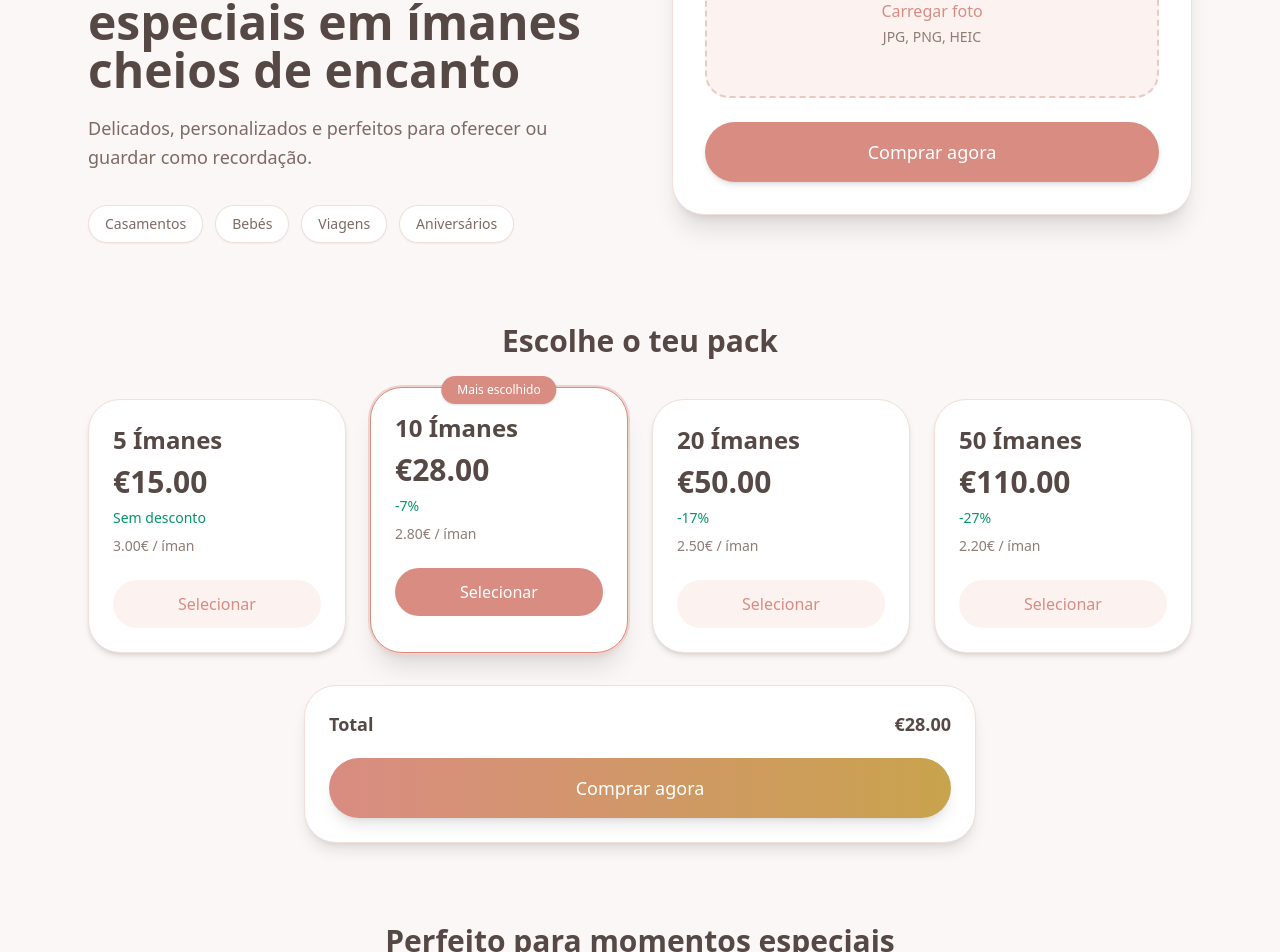
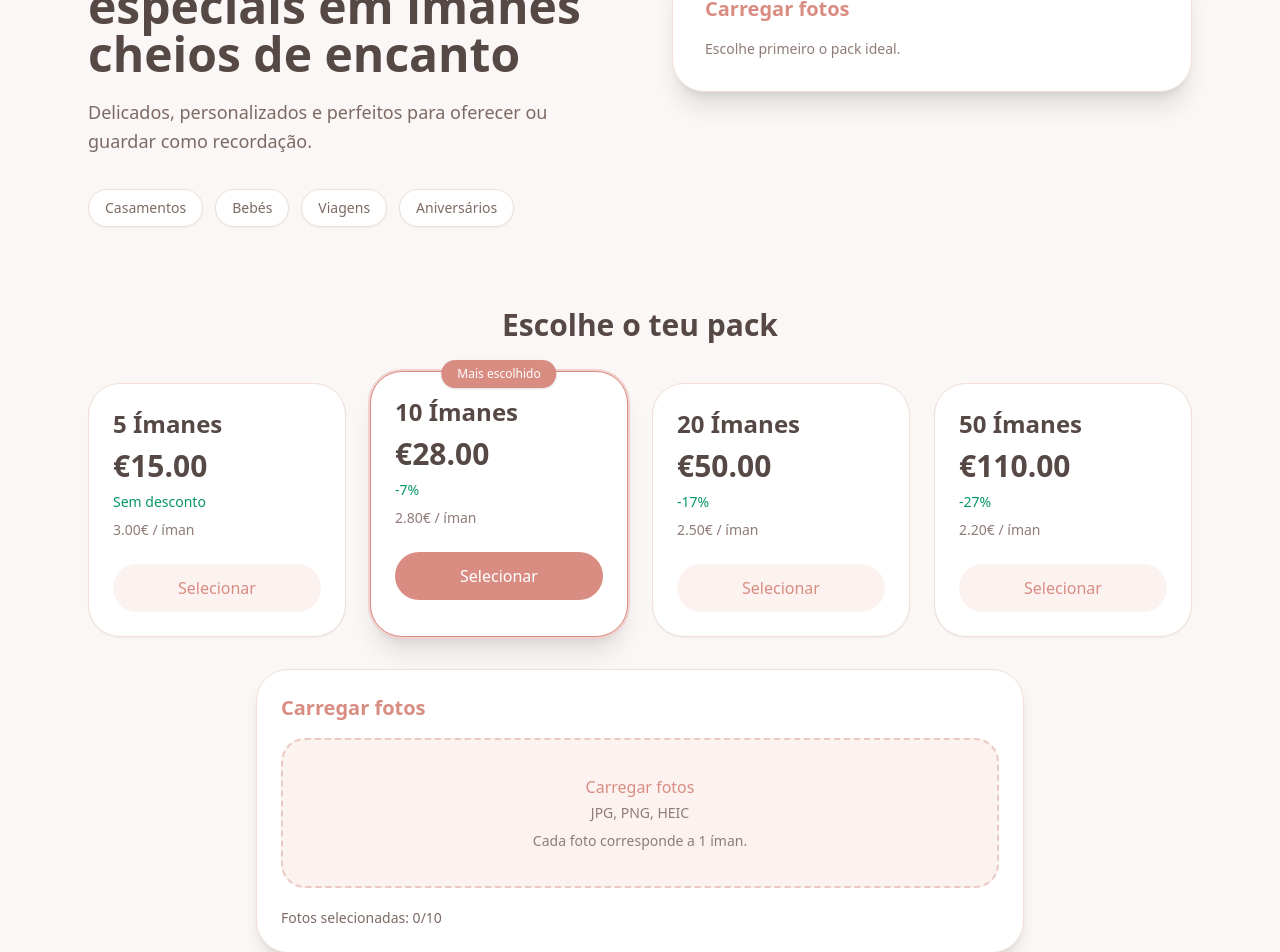
Before and after one commit to vivasara98-gif/photomagia, a React (Vite) app: page / in a window 1280 px wide. Shown: the part 340-1292 px from the top of the page. Built offline with nearby package versions, Linux system fonts and the light colour scheme.

Commit message:
upload entre packs e pagamento

```diff
--- a/src/App.jsx
+++ b/src/App.jsx
@@ -3,7 +3,7 @@ import { useMemo, useState } from "react";
 export default function App() {
   const [language, setLanguage] = useState("pt");
   const [selectedPack, setSelectedPack] = useState(10);
-  const [file, setFile] = useState(null);
+  const [files, setFiles] = useState([]);
 
   const stripeLink = "https://buy.stripe.com/test_aFa7sMgcIbdsceM7XB0Fi00";
 
@@ -13,7 +13,7 @@ export default function App() {
       title: "Guarda os teus momentos mais especiais em ímanes cheios de encanto",
       subtitle:
         "Delicados, personalizados e perfeitos para oferecer ou guardar como recordação.",
-      upload: "Carregar foto",
+      upload: "Carregar fotos",
       preview: "Pré-visualização",
       choosePack: "Escolhe o teu pack",
       buy: "Comprar agora",
@@ -37,13 +37,23 @@ export default function App() {
       shipping1: "Portugal — envio disponível",
       shipping2: "Europa — envio disponível",
       footer: "Ímanes personalizados 5x5cm",
+      selectPackFirst: "Escolhe primeiro o pack ideal.",
+      uploadHint: "Cada foto corresponde a 1 íman.",
+      selectedPhotos: "Fotos selecionadas",
+      missingPhotos: "Faltam",
+      exactPhotos: "Perfeito! Já tens o número certo de fotos para este pack.",
+      tooManyPhotos: "Selecionaste fotos a mais para este pack.",
+      needMorePhotos: "Seleciona o número total de fotos correspondente ao pack escolhido.",
+      packReady: "Pack pronto para comprar",
+      photosWord: "fotos",
+      clearPhotos: "Limpar fotos",
     },
     en: {
       brand: "PhotoMagia",
       title: "Keep your most special moments in charming photo magnets",
       subtitle:
         "Delicate, personalized and perfect to gift or keep as a beautiful memory.",
-      upload: "Upload photo",
+      upload: "Upload photos",
       preview: "Preview",
       choosePack: "Choose your pack",
       buy: "Buy now",
@@ -67,13 +77,23 @@ export default function App() {
       shipping1: "Portugal — shipping available",
       shipping2: "Europe — shipping available",
       footer: "Custom 5x5cm magnets",
+      selectPackFirst: "Choose your ideal pack first.",
+      uploadHint: "Each photo corresponds to 1 magnet.",
+      selectedPhotos: "Selected photos",
+      missingPhotos: "Missing",
+      exactPhotos: "Perfect! You already have the right number of photos for this pack.",
+      tooManyPhotos: "You selected too many photos for this pack.",
+      needMorePhotos: "Select the total number of photos that matches the chosen pack.",
+      packReady: "Pack ready to buy",
+      photosWord: "photos",
+      clearPhotos: "Clear photos",
     },
     fr: {
       brand: "PhotoMagia",
       title: "Gardez vos plus beaux moments dans des aimants pleins de charme",
       subtitle:
         "Délicats, personnalisés et parfaits à offrir ou à garder comme souvenir.",
-      upload: "Télécharger une photo",
+      upload: "Télécharger des photos",
       preview: "Aperçu",
       choosePack: "Choisissez votre pack",
       buy: "Acheter maintenant",
@@ -97,6 +117,16 @@ export default function App() {
       shipping1: "Portugal — livraison disponible",
       shipping2: "Europe — livraison disponible",
       footer: "Aimants personnalisés 5x5cm",
+      selectPackFirst: "Choisissez d'abord le pack idéal.",
+      uploadHint: "Chaque photo correspond à 1 aimant.",
+      selectedPhotos: "Photos sélectionnées",
+      missingPhotos: "Il manque",
+      exactPhotos: "Parfait ! Vous avez déjà le bon nombre de photos pour ce pack.",
+      tooManyPhotos: "Vous avez sélectionné trop de photos pour ce pack.",
+      needMorePhotos: "Sélectionnez le nombre total de photos correspondant au pack choisi.",
+      packReady: "Pack prêt à acheter",
+      photosWord: "photos",
+      clearPhotos: "Effacer les photos",
     },
   };
 
@@ -108,27 +138,34 @@ export default function App() {
   ];
 
   const current = content[language];
-  const previewUrl = useMemo(() => (file ? URL.createObjectURL(file) : null), [file]);
+  const selectedPrice = packs.find((p) => p.qty === selectedPack)?.price ?? 28;
+  const selectedCount = files.length;
+  const missingCount = Math.max(selectedPack - selectedCount, 0);
+  const tooMany = selectedCount > selectedPack;
+  const exactMatch = selectedCount === selectedPack;
+  const canBuy = exactMatch;
+
+  const previewUrls = useMemo(() => {
+    return files.map((file) => URL.createObjectURL(file));
+  }, [files]);
 
   const handlePay = () => {
+    if (!canBuy) return;
     window.location.href = stripeLink;
   };
 
   const handleFileChange = (e) => {
-    const selected = e.target.files?.[0];
-    if (selected) setFile(selected);
+    const selected = Array.from(e.target.files || []);
+    setFiles(selected);
   };
 
-  const selectedPrice = packs.find((p) => p.qty === selectedPack)?.price ?? 28;
+  const clearPhotos = () => setFiles([]);
 
   return (
     <div className="min-h-screen bg-[#faf7f6] text-[#564844]">
       <header className="max-w-6xl mx-auto px-6 py-6 flex justify-between items-center">
         <div className="flex items-center gap-4">
-          <img src="/logo.png" alt="PhotoMagia" className="h-20 md:h-24 object-contain" />
-          <div className="text-3xl font-semibold tracking-tight text-[#d98c82]">
-            {current.brand}
-          </div>
+          <img src="/logo.png" alt="PhotoMagia" className="h-20 object-contain" />
         </div>
 
         <div className="space-x-2">
@@ -159,7 +196,7 @@ export default function App() {
             Photo magnets • 5×5 cm
           </div>
 
-          <h1 className="text-3xl md:text-5xl font-semibold leading-tight text-[#564844] max-w-xl">
+          <h1 className="text-4xl md:text-5xl font-semibold leading-tight text-[#564844] max-w-xl">
             {current.title}
           </h1>
 
@@ -183,30 +220,7 @@ export default function App() {
 
         <div className="bg-white rounded-[2rem] shadow-xl border border-[#f1dfd8] p-6 md:p-8">
           <h2 className="text-xl font-semibold text-[#d98c82] mb-4">{current.upload}</h2>
-
-          <label className="flex items-center justify-center w-full min-h-[150px] border-2 border-dashed border-[#e9c9c2] rounded-[1.5rem] cursor-pointer bg-[#fcf2ef] hover:bg-[#faece8] transition">
-            <div className="text-center px-4">
-              <div className="text-base font-medium text-[#d98c82]">{current.upload}</div>
-              <div className="text-sm text-[#8f7c76] mt-1">JPG, PNG, HEIC</div>
-            </div>
-            <input type="file" accept="image/*" onChange={handleFileChange} className="hidden" />
-          </label>
-
-          {previewUrl && (
-            <div className="mt-6">
-              <p className="text-sm text-[#8f7c76] mb-3">{current.preview}</p>
-              <div className="w-44 h-44 rounded-[1.5rem] overflow-hidden border border-[#e9c9c2] shadow bg-white">
-                <img src={previewUrl} alt="preview" className="w-full h-full object-cover" />
-              </div>
-            </div>
-          )}
-
-          <button
-            onClick={handlePay}
-            className="mt-6 w-full bg-[#d98c82] hover:bg-[#c97a70] text-white py-4 rounded-full text-lg font-medium shadow-md"
-          >
-            {current.buy}
-          </button>
+          <p className="text-sm text-[#8f7c76]">{current.selectPackFirst}</p>
         </div>
       </section>
 
@@ -222,7 +236,7 @@ export default function App() {
             return (
               <div
                 key={pack.qty}
-                className={`relative rounded-[2rem] p-6 border transition bg-white shadow-md ${
+                className={`relative rounded-[2rem] p-6 border transition bg-white shadow-sm ${
                   active ? "border-[#d98c82] ring-2 ring-[#efd2cc]" : "border-[#f1dfd8]"
                 } ${pack.featured ? "shadow-xl md:-mt-3" : ""}`}
               >
@@ -240,7 +254,10 @@ export default function App() {
                 <div className="text-[#8f7c76] text-sm mb-6">{pack.unit}</div>
 
                 <button
-                  onClick={() => setSelectedPack(pack.qty)}
+                  onClick={() => {
+                    setSelectedPack(pack.qty);
+                    setFiles([]);
+                  }}
                   className={`w-full py-3 rounded-full transition font-medium ${
                     active
                       ? "bg-[#d98c82] text-white"
@@ -254,6 +271,65 @@ export default function App() {
           })}
         </div>
 
+        <div className="max-w-3xl mx-auto mt-8 bg-white rounded-[2rem] shadow-lg border border-[#f1dfd8] p-6">
+          <h3 className="text-xl font-semibold text-[#d98c82] mb-4">{current.upload}</h3>
+
+          <label className="flex items-center justify-center w-full min-h-[150px] border-2 border-dashed border-[#e9c9c2] rounded-[1.5rem] cursor-pointer bg-[#fcf2ef] hover:bg-[#faece8] transition">
+            <div className="text-center px-4">
+              <div className="text-base font-medium text-[#d98c82]">{current.upload}</div>
+              <div className="text-sm text-[#8f7c76] mt-1">JPG, PNG, HEIC</div>
+              <div className="text-sm text-[#8f7c76] mt-2">
+                {current.uploadHint}
+              </div>
+            </div>
+            <input type="file" accept="image/*" multiple onChange={handleFileChange} className="hidden" />
+          </label>
+
+          <div className="mt-5 flex items-center justify-between gap-4 flex-wrap">
+            <div className="text-sm text-[#7d6a64]">
+              <span className="font-medium">{current.selectedPhotos}:</span> {selectedCount}/{selectedPack}
+            </div>
+            {selectedCount > 0 && (
+              <button
+                onClick={clearPhotos}
+                className="text-sm text-[#d98c82] underline underline-offset-2"
+              >
+                {current.clearPhotos}
+              </button>
+            )}
+          </div>
+
+          {!selectedCount ? null : tooMany ? (
+            <div className="mt-4 rounded-2xl bg-[#fff3ef] border border-[#f3d3cb] px-4 py-3 text-sm text-[#b26d60]">
+              {current.tooManyPhotos}
+            </div>
+          ) : exactMatch ? (
+            <div className="mt-4 rounded-2xl bg-[#f2fbf5] border border-[#cfead7] px-4 py-3 text-sm text-[#4f8b63]">
+              {current.exactPhotos}
+            </div>
+          ) : (
+            <div className="mt-4 rounded-2xl bg-[#fff8ef] border border-[#f3e0bf] px-4 py-3 text-sm text-[#a57b3d]">
+              {current.missingPhotos} {missingCount} {current.photosWord}. {current.needMorePhotos}
+            </div>
+          )}
+
+          {previewUrls.length > 0 && (
+            <div className="mt-6">
+              <p className="text-sm text-[#8f7c76] mb-3">{current.preview}</p>
+              <div className="grid grid-cols-3 sm:grid-cols-4 md:grid-cols-5 gap-3">
+                {previewUrls.map((src, index) => (
+                  <div
+                    key={index}
+                    className="aspect-square rounded-[1.2rem] overflow-hidden border border-[#e9c9c2] shadow bg-white"
+                  >
+                    <img src={src} alt={`preview-${index}`} className="w-full h-full object-cover" />
+                  </div>
+                ))}
+              </div>
+            </div>
+          )}
+        </div>
+
         <div className="max-w-2xl mx-auto mt-8 bg-white rounded-[2rem] shadow-lg border border-[#f1dfd8] p-6">
           <div className="flex justify-between items-center text-lg font-semibold">
             <span>Total</span>
@@ -262,9 +338,14 @@ export default function App() {
 
           <button
             onClick={handlePay}
-            className="mt-5 w-full bg-gradient-to-r from-[#d98c82] to-[#c9a34d] hover:opacity-95 text-white py-4 rounded-full text-lg font-medium shadow-lg"
+            disabled={!canBuy}
+            className={`mt-5 w-full py-4 rounded-full text-lg font-medium shadow-lg transition ${
+              canBuy
+                ? "bg-gradient-to-r from-[#d98c82] to-[#c9a34d] hover:opacity-95 text-white"
+                : "bg-[#eadfdb] text-[#9f8f89] cursor-not-allowed"
+            }`}
           >
-            {current.buy}
+            {canBuy ? current.buy : current.packReady}
           </button>
         </div>
       </section>
```
